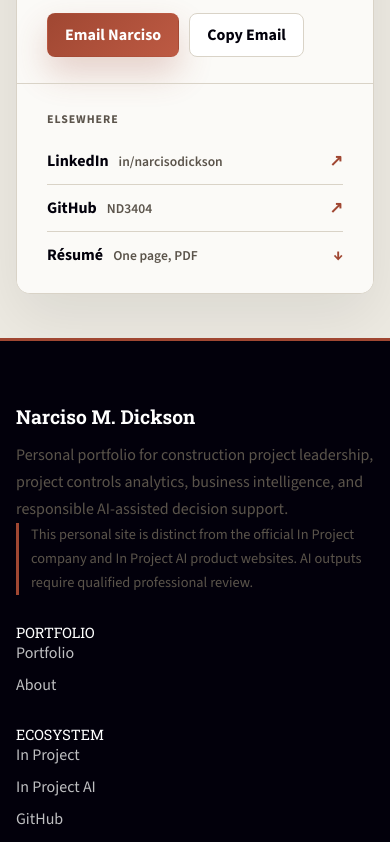
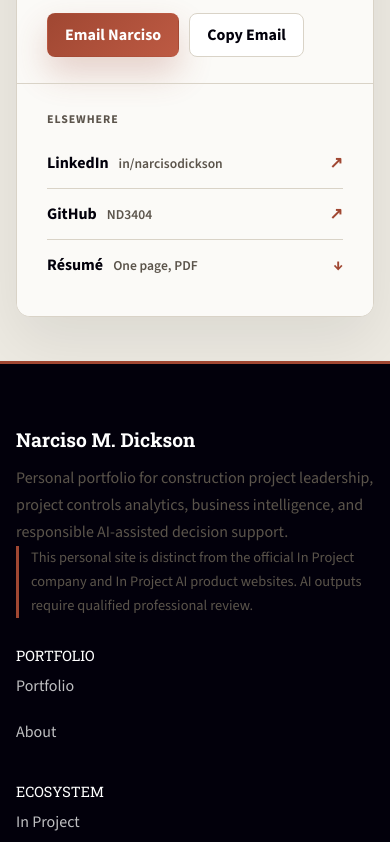
Before and after one commit to ND3404/narciso-dickson-portfolio, a Next.js app: page / in a window 390 px wide. Shown: the part 8920-9762 px from the top of the page. Built offline with nearby package versions, Linux system fonts and the light colour scheme.

Commit message:
Meet the 44px touch minimum on phone
Measured on a 375px viewport: ten interactive elements were under 44px tall.
Footer links were 22px and sit stacked close together, which is exactly where
mis-taps happen. The resume row in the contact panel was 35px.

```diff
--- a/src/app/globals.css
+++ b/src/app/globals.css
@@ -826,13 +826,14 @@
   display: flex;
   align-items: baseline;
   gap: 10px;
-  padding: 11px 0;
+  min-height: 44px;          /* touch target */
+  padding: 13px 0;
   border-bottom: 1px solid var(--line);
   color: var(--navy);
   font-weight: 800;
 }
 
-.contact-link:last-child { border-bottom: 0; padding-bottom: 0; }
+.contact-link:last-child { border-bottom: 0; }
 .contact-link small { flex: 1; color: var(--muted); font-weight: 600; font-size: 0.85rem; }
 .contact-link span { color: var(--brand-rust); transition: transform 200ms cubic-bezier(0.32, 0.72, 0, 1); }
 .contact-link:hover { color: var(--brand-rust); }
@@ -1126,6 +1127,17 @@
   .card-grid, .project-grid, .two-col, .phase-grid, .footer-grid { grid-template-columns: 1fr; }
 }
 
+/* Footer links were 22px tall — comfortably under the 44px touch minimum, and
+   they sit close together in a list, which is where mis-taps happen. */
+@media (max-width: 900px) {
+  .site-footer ul li a {
+    display: inline-flex;
+    align-items: center;
+    min-height: 44px;
+  }
+  .site-footer ul { gap: 2px; }
+}
+
 @media (prefers-reduced-motion: reduce) {
   *, *::before, *::after {
     animation-duration: 0.001ms !important;
```
